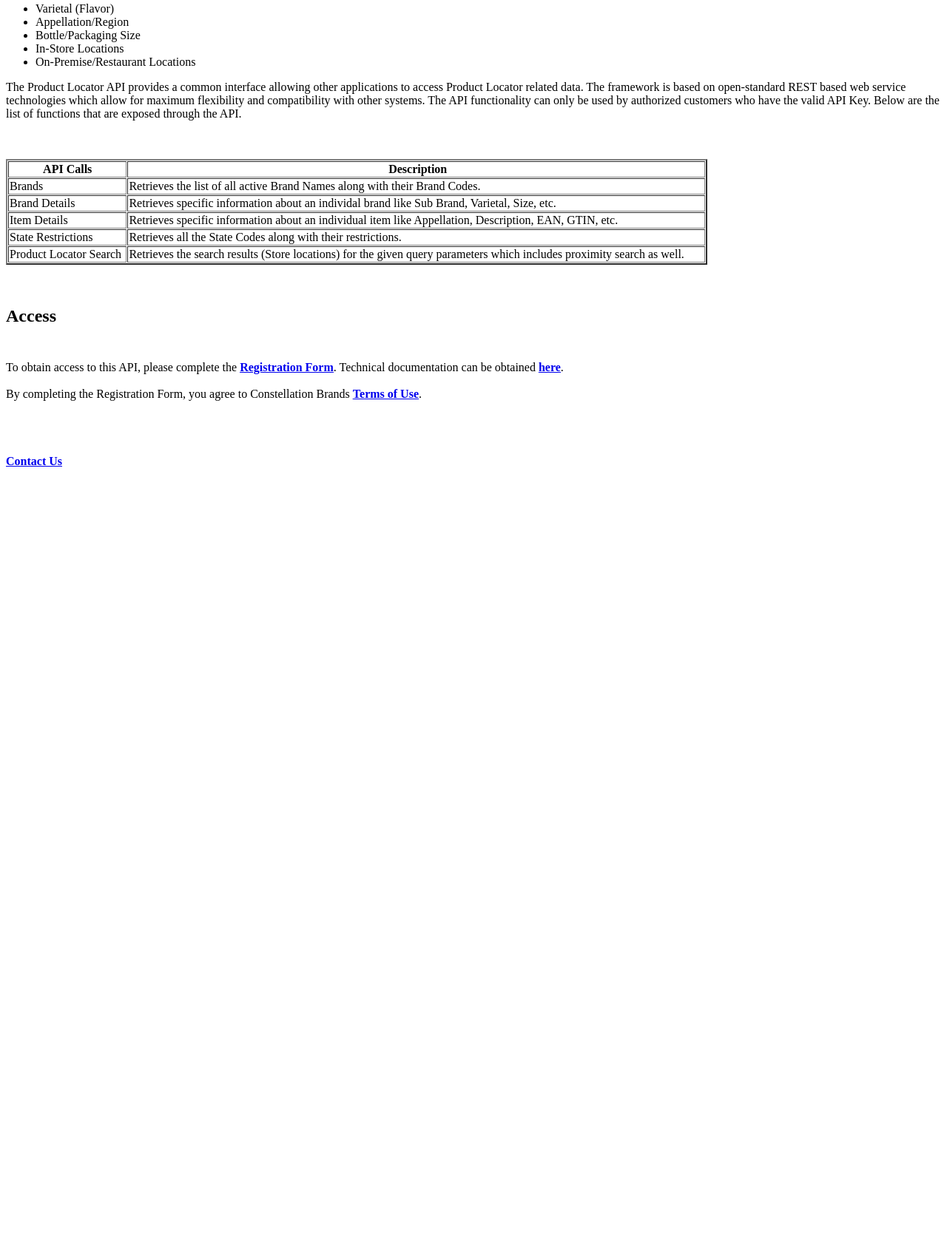
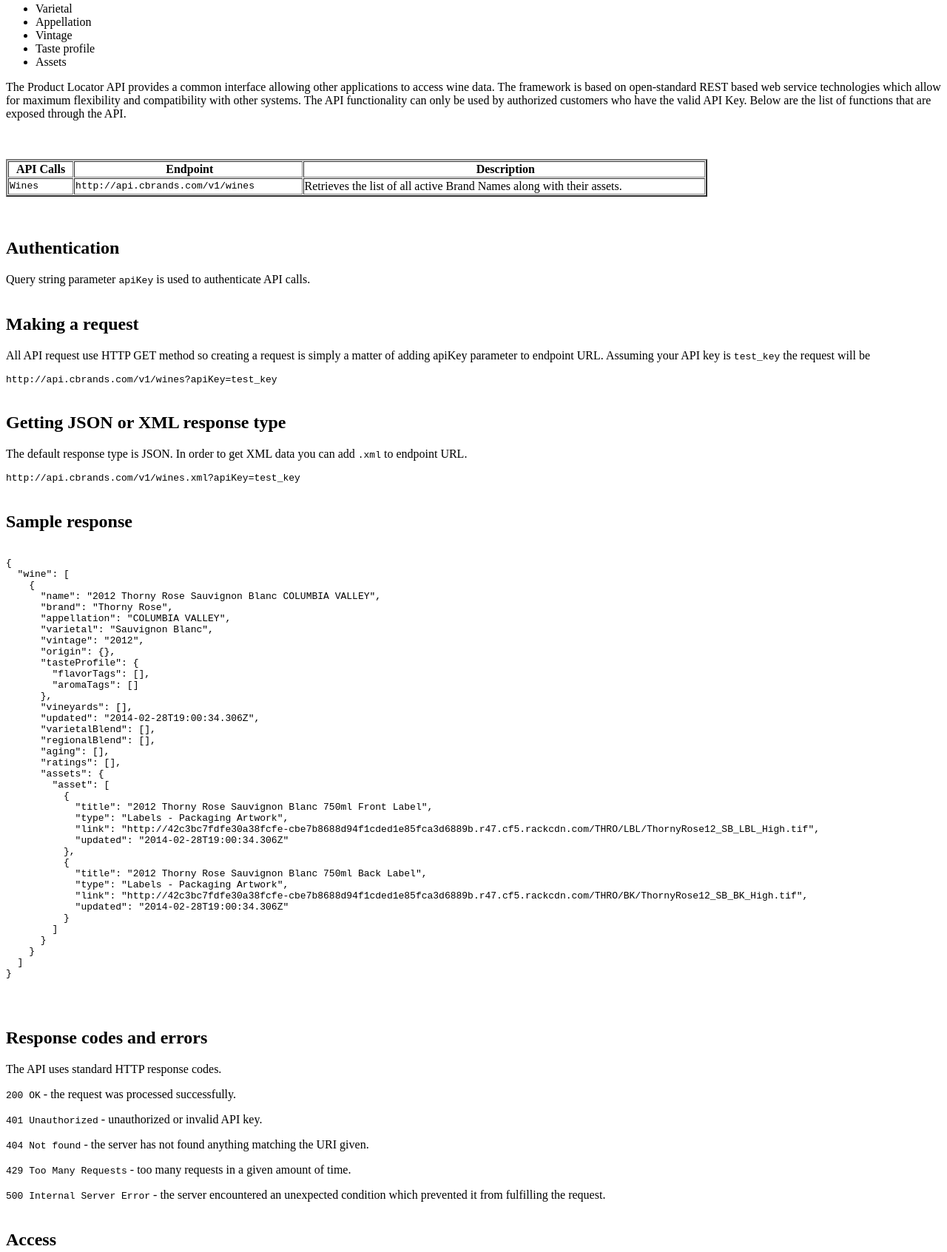
Before and after one commit to ConstellationBrands/ConstellationBrands.github.io, a plain HTML site: page index.html in a window 1280 px wide. Shown: the part 185-1878 px from the top of the page at 74% size. Before the commit the page ends 839 px from the top, so only its background shows below. Drawn offline with Linux system fonts and the light colour scheme.

Commit message:
The first version

```diff
--- a/index.html
+++ b/index.html
@@ -4,7 +4,7 @@
 	</head>
 	<body>
 		<h2>
-			<strong>Welcome to Constellation Brands Product Locator Public API!</strong><br />
+			<strong>Welcome to Constellation Brands Wine Public API!</strong><br />
 			&nbsp;</h2>
 		<p>
 			The goal of this API is to provide developers access to our product location information in an open and easy-to-use manner.<br />
@@ -16,18 +16,18 @@
 			<li>
 				Sub-Brand Name</li>
 			<li>
-				Varietal (Flavor)</li>
+				Varietal</li>
 			<li>
-				Appellation/Region</li>
+				Appellation</li>
 			<li>
-				Bottle/Packaging Size</li>
+				Vintage</li>
 			<li>
-				In-Store Locations</li>
+				Taste profile</li>
 			<li>
-				On-Premise/Restaurant Locations&nbsp;</li>
+				Assets</li>
 		</ul>
 		<p>
-			The Product Locator API provides a common interface allowing other applications to access Product Locator related data. The framework is based on open-standard REST based web service technologies which allow for maximum flexibility and compatibility with other systems. The API functionality can only be used by authorized customers who have the valid API Key. Below are the list of functions that are exposed through the API.</p>
+			The Product Locator API provides a common interface allowing other applications to access wine data. The framework is based on open-standard REST based web service technologies which allow for maximum flexibility and compatibility with other systems. The API functionality can only be used by authorized customers who have the valid API Key. Below are the list of functions that are exposed through the API.</p>
 		<br />
 		<br />
 		<table border="2" cellpadding="1" cellspacing="1" width="75%">
@@ -36,46 +36,101 @@
 					<th scope="col">
 						<strong>API Calls</strong></th>
 					<th scope="col">
+						<strong>&nbsp;Endpoint</strong></th>
+					<th scope="col">
 						<strong>&nbsp;Description</strong></th>
 				</tr>
 			</thead>
 			<tbody>
 				<tr>
 					<td>
-						Brands</td>
+						<code>Wines</code></td>
 					<td>
-						Retrieves the list of all active Brand Names along with their Brand Codes.</td>
-				</tr>
-				<tr>
+						<code>http://api.cbrands.com/v1/wines</code></td>
 					<td>
-						Brand Details</td>
-					<td>
-						Retrieves specific information about an individal brand like Sub Brand, Varietal, Size, etc.</td>
-				</tr>
-				<tr>
-					<td>
-						Item Details</td>
-					<td>
-						Retrieves specific information about an individual item like Appellation, Description, EAN, GTIN, etc.</td>
-				</tr>
-				<tr>
-					<td>
-						State Restrictions</td>
-					<td>
-						Retrieves all the State Codes along with their restrictions.</td>
-				</tr>
-				<tr>
-					<td>
-						Product Locator Search</td>
-					<td>
-						Retrieves the search results (Store locations) for the given query parameters which includes proximity search as well.</td>
+						Retrieves the list of all active Brand Names along with their assets.</td>
 				</tr>
 			</tbody>
 		</table>
-		<br />
-		<br />
+		<br /><br />
 		<h2>
-			<strong>Access</strong><br />
+			<strong>Authentication</strong>
+			&nbsp;</h2>
+		Query string parameter <code>apiKey</code> is used to authenticate API calls.
+		<br/><br/>
+
+		<h2>
+			<strong>Making a request</strong>
+			&nbsp;</h2>
+		All API request use HTTP GET method so creating a request is simply a matter of adding apiKey parameter to endpoint URL. Assuming your API key is <code>test_key</code> the request will be
+		<p><code>http://api.cbrands.com/v1/wines?apiKey=test_key</code>
+		<br/><br/>
+
+		<h2>
+			<strong>Getting JSON or XML response type</strong>
+			&nbsp;</h2>
+		The default response type is JSON. In order to get XML data you can add <code>.xml</code> to endpoint URL.
+		<p><code>http://api.cbrands.com/v1/wines.xml?apiKey=test_key</code>
+		<br/><br/>
+
+		<h2>
+			<strong>Sample response</strong>
+			&nbsp;</h2>
+		<pre><code>
+{
+  "wine": [
+    {
+      "name": "2012 Thorny Rose Sauvignon Blanc COLUMBIA VALLEY",
+      "brand": "Thorny Rose",
+      "appellation": "COLUMBIA VALLEY",
+      "varietal": "Sauvignon Blanc",
+      "vintage": "2012",
+      "origin": {},
+      "tasteProfile": {
+        "flavorTags": [],
+        "aromaTags": []
+      },
+      "vineyards": [],
+      "updated": "2014-02-28T19:00:34.306Z",
+      "varietalBlend": [],
+      "regionalBlend": [],
+      "aging": [],
+      "ratings": [],
+      "assets": {
+        "asset": [
+          {
+            "title": "2012 Thorny Rose Sauvignon Blanc 750ml Front Label",
+            "type": "Labels - Packaging Artwork",
+            "link": "http://42c3bc7fdfe30a38fcfe-cbe7b8688d94f1cded1e85fca3d6889b.r47.cf5.rackcdn.com/THRO/LBL/ThornyRose12_SB_LBL_High.tif",
+            "updated": "2014-02-28T19:00:34.306Z"
+          },
+          {
+            "title": "2012 Thorny Rose Sauvignon Blanc 750ml Back Label",
+            "type": "Labels - Packaging Artwork",
+            "link": "http://42c3bc7fdfe30a38fcfe-cbe7b8688d94f1cded1e85fca3d6889b.r47.cf5.rackcdn.com/THRO/BK/ThornyRose12_SB_BK_High.tif",
+            "updated": "2014-02-28T19:00:34.306Z"
+          }
+        ]
+      }
+    }
+  ]
+}
+        </code></pre>
+		<br/>
+
+		<h2>
+			<strong>Response codes and errors</strong>
+			&nbsp;</h2>
+		The API uses standard HTTP response codes.
+		<p><code>200 OK</code> - the request was processed successfully.
+		<p><code>401 Unauthorized</code> - unauthorized or invalid API key.
+		<p><code>404 Not found</code> - the server has not found anything matching the URI given.
+		<p><code>429 Too Many Requests</code> - too many requests in a given amount of time.
+		<p><code>500 Internal Server Error</code> - the server encountered an unexpected condition which prevented it from fulfilling the request.
+		<br/><br/>
+
+		<h2>
+			<strong>Access</strong>
 			&nbsp;</h2>
 		<p>
 			To obtain access to this API, please complete the <a href="http://brandcenter.wufoo.com/forms/m7x3z9/" target=""><u><strong>Registration Form</strong></u></a>. Technical documentation can be obtained <a href="https://ecm.cbrands.com/cs/idcplg?IdcService=GET_FILE&amp;dID=171038&amp;dDocName=ECM2116506&amp;allowInterrupt=1"><u><strong>here</strong></u></a>.<br />
```
